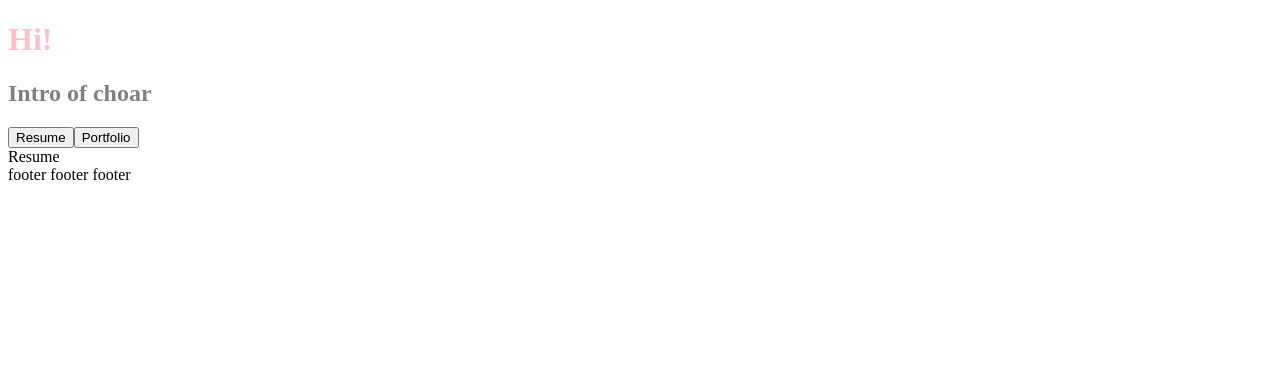
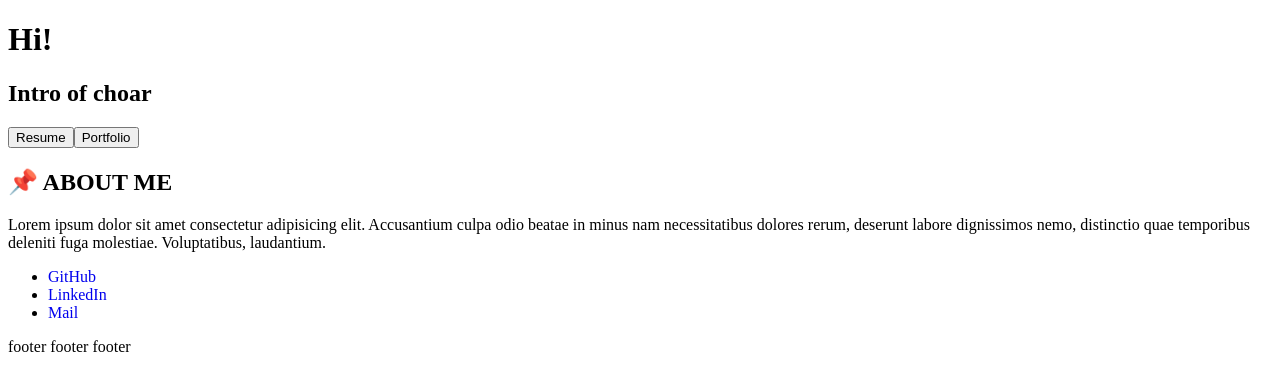
Before and after one commit to choar816/intro-choar, a React app: page / in a window 1280 px wide. Shown: the top 390 px of the page. Built offline with nearby package versions, Linux system fonts and the light colour scheme.

Commit message:
Add: Resume - about me part

```diff
--- a/package.json
+++ b/package.json
@@ -21,7 +21,8 @@
   "homepage": "https://github.com/choar816/intro-choar#readme",
   "dependencies": {
     "react": "^17.0.2",
-    "react-dom": "^17.0.2"
+    "react-dom": "^17.0.2",
+    "react-router-dom": "^6.2.2"
   },
   "devDependencies": {
     "@babel/core": "^7.17.5",
--- a/src/App.css
+++ b/src/App.css
@@ -1,6 +1,4 @@
-.container h1 {
-  color: pink;
+/* reset */
+a {
+  text-decoration: none;
 }
-.container h2 {
-  color: grey;
-}
--- a/src/components/Resume.jsx
+++ b/src/components/Resume.jsx
@@ -1,8 +1,27 @@
 import React from 'react';
+
+const contactList = {
+  GitHub: 'https://github.com/choar816',
+  LinkedIn: 'https://www.linkedin.com/in/ahra-cho-209b6b187/',
+  Mail: 'mailto:ahracho816@gmail.com',
+};
 
 function Resume() {
   return (
-    <div>Resume</div>
+    <div>
+      <section className="about-me">
+        <h2>📌 ABOUT ME</h2>
+        <p>
+          Lorem ipsum dolor sit amet consectetur adipisicing elit. Accusantium
+          culpa odio beatae in minus nam necessitatibus dolores rerum, deserunt
+          labore dignissimos nemo, distinctio quae temporibus deleniti fuga
+          molestiae. Voluptatibus, laudantium.
+        </p>
+        <ul className="list-contact">
+          {Object.keys(contactList).map((val) => <li key={val}><a target="_blank" rel="noreferrer" href={contactList[val]}>{val}</a></li>)}
+        </ul>
+      </section>
+    </div>
   );
 }
 
```
Also changed, not shown: 1 other file (tests, documents, lock files or other folders).
